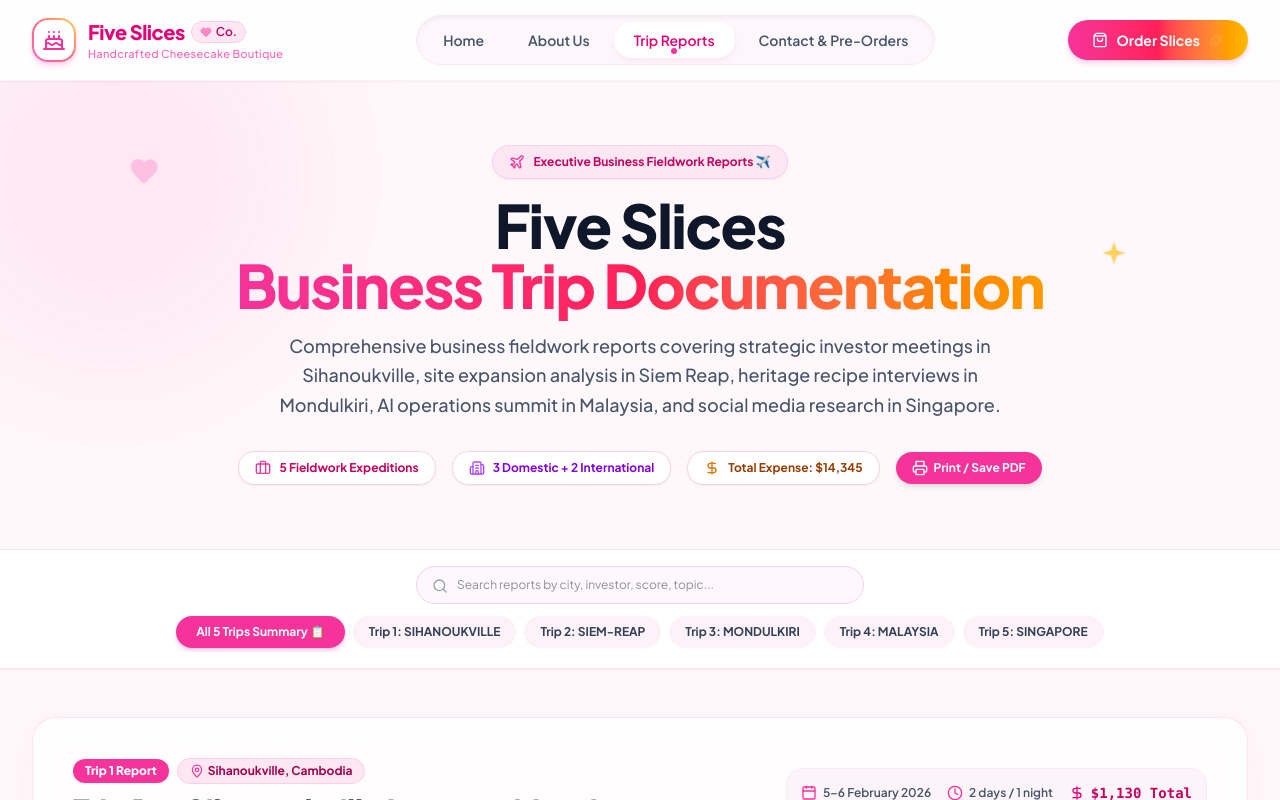
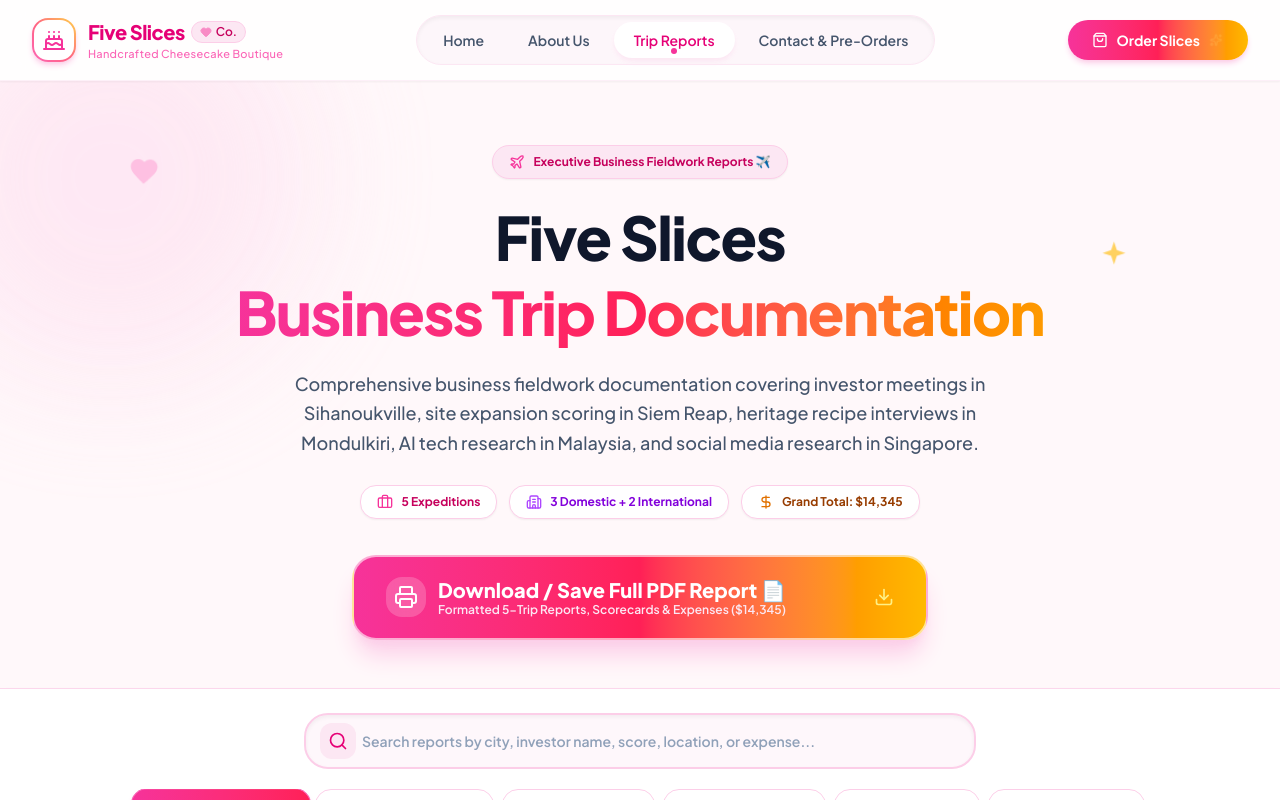
Before and after one commit to SokLeangSiv/BUS_Website, a Next.js app: page /trip-reports in a window 1280 px wide. Shown: the top 800 px of the page. Built offline with nearby package versions, Linux system fonts and the light colour scheme.

Commit message:
Redesign Trip Reports search input, trip selector UI, and add prominent PDF download banner

```diff
--- a/app/globals.css
+++ b/app/globals.css
@@ -86,3 +86,30 @@
 ::-webkit-scrollbar-thumb:hover {
   background: #ec4899;
 }
+
+/* Professional Print Media Styles */
+@media print {
+  body {
+    background: #ffffff !important;
+    color: #0f172a !important;
+    font-size: 11pt !important;
+    -webkit-print-color-adjust: exact !important;
+    print-color-adjust: exact !important;
+  }
+
+  header, footer, nav, .print-hidden, .pointer-events-none {
+    display: none !important;
+  }
+
+  .print-page-break {
+    page-break-after: always !important;
+    break-after: page !important;
+  }
+
+  .glass-card {
+    background: #ffffff !important;
+    border: 1px solid #cbd5e1 !important;
+    box-shadow: none !important;
+    backdrop-filter: none !important;
+  }
+}
--- a/app/trip-reports/page.tsx
+++ b/app/trip-reports/page.tsx
@@ -27,24 +27,50 @@
   PieChart,
   Search,
   Printer,
-  ChevronDown,
-  ChevronUp,
+  Download,
+  Cake,
+  X,
+  Compass,
 } from "lucide-react";
 
 export default function TripReportsPage() {
   const [activeTripId, setActiveTripId] = useState<string>("all");
   const [searchQuery, setSearchQuery] = useState("");
-  const [expandedTripId, setExpandedTripId] = useState<string | null>(null);
 
+  // Search logic: Searches across title, destination, purpose, overview, highlights, findings, locations, and expenses
   const filteredTrips = TRIP_REPORTS.filter((t) => {
-    const matchesTab = activeTripId === "all" || t.id === activeTripId;
-    const matchesSearch =
-      t.title.toLowerCase().includes(searchQuery.toLowerCase()) ||
-      t.destination.toLowerCase().includes(searchQuery.toLowerCase()) ||
-      t.purpose.toLowerCase().includes(searchQuery.toLowerCase()) ||
-      t.overview.toLowerCase().includes(searchQuery.toLowerCase()) ||
-      t.keyFindings.some((k) => k.toLowerCase().includes(searchQuery.toLowerCase()));
-    return matchesTab && matchesSearch;
+    // If user typed in search query, search across ALL trips regardless of active tab
+    const query = searchQuery.trim().toLowerCase();
+
+    if (query !== "") {
+      const matchesTitle = t.title.toLowerCase().includes(query);
+      const matchesDestination = t.destination.toLowerCase().includes(query);
+      const matchesPurpose = t.purpose.toLowerCase().includes(query);
+      const matchesOverview = t.overview.toLowerCase().includes(query);
+      const matchesLocationDetails = t.locationDetails.toLowerCase().includes(query);
+      const matchesHighlights = t.highlights.some((h) => h.toLowerCase().includes(query));
+      const matchesFindings = t.keyFindings.some((k) => k.toLowerCase().includes(query));
+      const matchesExpenses = t.expenses.some((e) => e.category.toLowerCase().includes(query));
+      const matchesScores = t.locationScores?.some(
+        (s) => s.name.toLowerCase().includes(query) || (s.notes && s.notes.toLowerCase().includes(query))
+      );
+      const matchesInterviewee = t.interviewee && t.interviewee.name.toLowerCase().includes(query);
+
+      return (
+        matchesTitle ||
+        matchesDestination ||
+        matchesPurpose ||
+        matchesOverview ||
+        matchesLocationDetails ||
+        matchesHighlights ||
+        matchesFindings ||
+        matchesExpenses ||
+        matchesScores ||
+        matchesInterviewee
+      );
+    }
+
+    return activeTripId === "all" || t.id === activeTripId;
   });
 
   const handlePrint = () => {
@@ -57,15 +83,37 @@
     <div className="relative min-h-screen pb-24 print:bg-white print:pb-0">
       <SprinklesBackground />
 
+      {/* PRINT-ONLY CORPORATE COVER HEADER */}
+      <div className="hidden print:block mb-8 p-6 border-b-2 border-pink-400">
+        <div className="flex items-center justify-between">
+          <div className="flex items-center gap-3">
+            <Cake className="w-8 h-8 text-pink-600" />
+            <div>
+              <h1 className="font-heading font-extrabold text-2xl text-pink-700">
+                Five Slices Cheesecake Co.
+              </h1>
+              <p className="text-xs text-slate-500 font-semibold">
+                Executive Fieldwork Documentation & Expansion Assessment
+              </p>
+            </div>
+          </div>
+          <div className="text-right text-xs text-slate-600 font-mono">
+            <p><strong>Total Expenditure:</strong> ${GRAND_TOTAL_EXPENSES.toLocaleString()} USD</p>
+            <p><strong>Status:</strong> Approved Fieldwork Record</p>
+          </div>
+        </div>
+      </div>
+
       {/* HEADER HERO */}
-      <section className="pt-12 pb-12 md:pt-16 md:pb-16 print:pt-4 print:pb-4">
-        <div className="max-w-7xl mx-auto px-4 sm:px-6 lg:px-8 relative z-10 text-center space-y-4">
-          <div className="inline-flex items-center gap-2 px-4 py-2 rounded-full bg-pink-100 border border-pink-200 text-pink-700 text-xs font-bold shadow-xs print:hidden">
+      <section className="pt-12 pb-10 md:pt-16 md:pb-12 print:pt-0 print:pb-4">
+        <div className="max-w-7xl mx-auto px-4 sm:px-6 lg:px-8 relative z-10 text-center space-y-5">
+
+          <div className="inline-flex items-center gap-2 px-4 py-2 rounded-full bg-pink-100 border border-pink-200 text-pink-700 text-xs font-bold shadow-xs print-hidden">
             <Plane className="w-4 h-4 text-pink-500" />
             <span>Executive Business Fieldwork Reports ✈️</span>
           </div>
 
-          <h1 className="font-heading font-extrabold text-4xl sm:text-5xl lg:text-6xl text-slate-900 tracking-tight">
+          <h1 className="font-heading font-extrabold text-4xl sm:text-5xl lg:text-6xl text-slate-900 tracking-tight leading-tight">
             Five Slices <br />
             <span className="bg-gradient-to-r from-pink-500 via-rose-500 to-amber-500 bg-clip-text text-transparent">
               Business Trip Documentation
@@ -73,79 +121,123 @@
           </h1>
 
           <p className="text-base sm:text-lg text-slate-600 max-w-3xl mx-auto leading-relaxed font-medium print:text-xs">
-            Comprehensive business fieldwork reports covering strategic investor meetings in Sihanoukville, site expansion analysis in Siem Reap, heritage recipe interviews in Mondulkiri, AI operations summit in Malaysia, and social media research in Singapore.
+            Comprehensive business fieldwork documentation covering investor meetings in Sihanoukville, site expansion scoring in Siem Reap, heritage recipe interviews in Mondulkiri, AI tech research in Malaysia, and social media research in Singapore.
           </p>
 
-          {/* Quick Stats & Print Action Bar */}
-          <div className="pt-4 flex flex-wrap items-center justify-center gap-4 text-xs font-bold print:hidden">
+          {/* Quick Stats Summary Pills */}
+          <div className="pt-2 flex flex-wrap items-center justify-center gap-3 text-xs font-bold print-hidden">
             <div className="px-4 py-2 rounded-2xl bg-white border border-pink-200 shadow-xs text-pink-700 flex items-center gap-2">
-              <Briefcase className="w-4 h-4 text-pink-500" /> 5 Fieldwork Expeditions
+              <Briefcase className="w-4 h-4 text-pink-500" /> 5 Expeditions
             </div>
             <div className="px-4 py-2 rounded-2xl bg-white border border-pink-200 shadow-xs text-purple-700 flex items-center gap-2">
               <Building2 className="w-4 h-4 text-purple-500" /> 3 Domestic + 2 International
             </div>
             <div className="px-4 py-2 rounded-2xl bg-white border border-pink-200 shadow-xs text-amber-800 flex items-center gap-2">
-              <DollarSign className="w-4 h-4 text-amber-600" /> Total Expense: ${GRAND_TOTAL_EXPENSES.toLocaleString()}
+              <DollarSign className="w-4 h-4 text-amber-600" /> Grand Total: ${GRAND_TOTAL_EXPENSES.toLocaleString()}
             </div>
+          </div>
+
+          {/* PROMINENT BIG PDF / PRINT DOWNLOAD ACTION BUTTON */}
+          <div className="pt-4 max-w-xl mx-auto print-hidden">
             <button
               onClick={handlePrint}
-              className="px-4 py-2 rounded-2xl bg-pink-500 text-white shadow-md hover:bg-pink-600 transition-colors flex items-center gap-1.5"
+              className="w-full group relative inline-flex items-center justify-center gap-3 px-8 py-5 rounded-3xl bg-gradient-to-r from-pink-500 via-rose-500 to-amber-400 text-white font-extrabold text-base sm:text-lg shadow-xl shadow-pink-200 hover:shadow-2xl hover:shadow-pink-300 hover:scale-[1.02] active:scale-95 transition-all duration-300 overflow-hidden border-2 border-white/60"
             >
-              <Printer className="w-4 h-4" /> Print / Save PDF
+              <div className="p-2 rounded-2xl bg-white/20 backdrop-blur-md">
+                <Printer className="w-6 h-6 text-white group-hover:scale-110 transition-transform" />
+              </div>
+              <div className="text-left">
+                <span className="block font-heading text-lg sm:text-xl leading-tight">
+                  Download / Save Full PDF Report 📄
+                </span>
+                <span className="block text-xs font-semibold text-pink-100">
+                  Formatted 5-Trip Reports, Scorecards & Expenses ($14,345)
+                </span>
+              </div>
+              <Download className="w-5 h-5 text-yellow-200 ml-auto group-hover:translate-y-0.5 transition-transform" />
             </button>
           </div>
+
         </div>
       </section>
 
-      {/* FILTER TABS & SEARCH BAR */}
-      <section className="sticky top-20 z-30 bg-white/90 backdrop-blur-md py-4 border-y border-pink-200/60 shadow-xs mb-12 print:hidden">
-        <div className="max-w-7xl mx-auto px-4 sm:px-6 lg:px-8 space-y-3">
+      {/* RE-DESIGNED SEARCH BAR & TRIP SELECTOR CONTROL BAR */}
+      <section className="sticky top-20 z-30 bg-white/95 backdrop-blur-xl py-6 border-y border-pink-200/80 shadow-md mb-12 print-hidden">
+        <div className="max-w-7xl mx-auto px-4 sm:px-6 lg:px-8 space-y-5">
 
-          {/* Search Box */}
-          <div className="relative max-w-md mx-auto">
-            <Search className="w-4 h-4 text-slate-400 absolute left-4 top-3" />
+          {/* Main Search Input Box */}
+          <div className="relative max-w-2xl mx-auto">
+            <div className="relative flex items-center">
+              <div className="absolute left-4 p-2 rounded-xl bg-pink-100 text-pink-600">
+                <Search className="w-5 h-5" />
+              </div>
               <input
                 type="text"
                 value={searchQuery}
                 onChange={(e) => setSearchQuery(e.target.value)}
-              placeholder="Search reports by city, investor, score, topic..."
-              className="w-full pl-10 pr-4 py-2.5 rounded-full bg-pink-50/60 border border-pink-200 text-xs text-slate-800 focus:outline-none focus:ring-2 focus:ring-pink-400"
+                placeholder="Search reports by city, investor name, score, location, or expense..."
+                className="w-full pl-14 pr-12 py-4 rounded-3xl bg-pink-50/60 border-2 border-pink-200 focus:border-pink-500 focus:bg-white focus:outline-none focus:ring-4 focus:ring-pink-200/50 text-sm font-semibold text-slate-800 placeholder-slate-400 shadow-inner transition-all"
               />
-            {searchQuery && (
+              {searchQuery ? (
                 <button
                   onClick={() => setSearchQuery("")}
-                className="absolute right-4 top-2.5 text-xs font-bold text-pink-500"
+                  className="absolute right-4 p-2 rounded-full bg-pink-100 hover:bg-pink-200 text-pink-600 transition-colors"
                 >
-                Clear
+                  <X className="w-4 h-4" />
                 </button>
+              ) : null}
+            </div>
+
+            {searchQuery && (
+              <div className="mt-2 flex items-center justify-between text-xs font-bold px-4">
+                <span className="text-pink-600 bg-pink-100 px-3 py-1 rounded-full border border-pink-200">
+                  🔍 Search Mode: Found {filteredTrips.length} matching report(s)
+                </span>
+                <button
+                  onClick={() => setSearchQuery("")}
+                  className="text-slate-500 hover:text-pink-600 underline"
+                >
+                  Clear Search
+                </button>
+              </div>
             )}
           </div>
 
-          {/* Navigation Buttons */}
+          {/* Trip Selection Pills */}
           <div className="flex items-center justify-start sm:justify-center gap-2 overflow-x-auto pb-1 scrollbar-none">
             <button
-              onClick={() => setActiveTripId("all")}
-              className={`px-5 py-2 rounded-full font-bold text-xs shrink-0 transition-all ${
-                activeTripId === "all"
-                  ? "bg-pink-500 text-white shadow-md shadow-pink-200"
-                  : "bg-pink-50 text-slate-700 hover:bg-pink-100"
+              onClick={() => {
+                setActiveTripId("all");
+                setSearchQuery("");
+              }}
+              className={`px-5 py-2.5 rounded-2xl font-extrabold text-xs shrink-0 transition-all border ${
+                activeTripId === "all" && !searchQuery
+                  ? "bg-gradient-to-r from-pink-500 to-rose-500 text-white border-pink-400 shadow-md shadow-pink-200 scale-105"
+                  : "bg-white text-slate-700 border-pink-200 hover:bg-pink-50 hover:text-pink-600"
               }`}
             >
               All 5 Trips Summary 📋
             </button>
-            {TRIP_REPORTS.map((t) => (
+            {TRIP_REPORTS.map((t) => {
+              const isActive = activeTripId === t.id && !searchQuery;
+              return (
                 <button
                   key={t.id}
-                onClick={() => setActiveTripId(t.id)}
-                className={`px-4 py-2 rounded-full font-bold text-xs shrink-0 transition-all ${
-                  activeTripId === t.id
-                    ? "bg-pink-500 text-white shadow-md shadow-pink-200"
-                    : "bg-pink-50 text-slate-700 hover:bg-pink-100"
+                  onClick={() => {
+                    setActiveTripId(t.id);
+                    setSearchQuery("");
+                  }}
+                  className={`px-4 py-2.5 rounded-2xl font-bold text-xs shrink-0 transition-all border flex items-center gap-1.5 ${
+                    isActive
+                      ? "bg-gradient-to-r from-pink-500 to-rose-500 text-white border-pink-400 shadow-md shadow-pink-200 scale-105"
+                      : "bg-white text-slate-700 border-pink-200 hover:bg-pink-50 hover:text-pink-600"
                   }`}
                 >
+                  <span className="w-2 h-2 rounded-full bg-pink-400" />
                   Trip {t.tripNumber}: {t.slug.toUpperCase()}
                 </button>
-            ))}
+              );
+            })}
           </div>
 
         </div>
@@ -154,28 +246,32 @@
       {/* TRIP REPORTS LIST */}
       <section className="max-w-7xl mx-auto px-4 sm:px-6 lg:px-8 space-y-16">
         {filteredTrips.length === 0 ? (
-          <div className="text-center py-12 bg-white/70 rounded-3xl border border-pink-200 max-w-md mx-auto">
-            <span className="text-3xl block mb-2">🔎</span>
-            <p className="text-sm font-bold text-slate-700">No reports matching "{searchQuery}"</p>
+          <div className="text-center py-16 bg-white/80 rounded-3xl border-2 border-pink-200 max-w-md mx-auto shadow-lg space-y-4">
+            <div className="w-16 h-16 rounded-full bg-pink-100 text-pink-600 flex items-center justify-center mx-auto text-2xl">
+              🔍
+            </div>
+            <h3 className="font-heading font-extrabold text-xl text-slate-900">
+              No matching reports found
+            </h3>
+            <p className="text-xs text-slate-600 px-6">
+              We couldn't find any fieldwork record matching <strong>"{searchQuery}"</strong>. Try searching for city names like "Siem Reap", "Sihanoukville", "Mondulkiri", or topics like "AI" or "Expenses".
+            </p>
             <button
               onClick={() => {
                 setSearchQuery("");
                 setActiveTripId("all");
               }}
-              className="mt-3 text-xs font-extrabold text-pink-600 underline"
+              className="px-6 py-2.5 rounded-full bg-pink-500 text-white font-bold text-xs shadow-md hover:bg-pink-600 transition-all"
             >
-              Reset Search Filter
+              Reset Search & View All Reports
             </button>
           </div>
         ) : (
-          filteredTrips.map((report) => {
-            const isExpanded = expandedTripId === report.id || activeTripId !== "all";
-
-            return (
+          filteredTrips.map((report) => (
             <div
               key={report.id}
               id={report.slug}
-                className="rounded-3xl glass-card border border-pink-200 p-6 sm:p-10 shadow-xl space-y-8 relative overflow-hidden transition-all duration-300 print:shadow-none print:border-slate-300"
+              className="rounded-3xl glass-card border-2 border-pink-200 p-6 sm:p-10 shadow-xl space-y-8 relative overflow-hidden transition-all duration-300 print:shadow-none print:border-slate-300 print:p-4 print-page-break"
             >
               {/* Top Bar Header */}
               <div className="flex flex-col lg:flex-row lg:items-center justify-between gap-4 border-b border-pink-200/80 pb-6">
@@ -211,10 +307,10 @@
               </div>
 
               {/* Purpose & Location Details */}
-                <div className="grid grid-cols-1 md:grid-cols-2 gap-6 bg-white/70 p-5 rounded-2xl border border-pink-100">
+              <div className="grid grid-cols-1 md:grid-cols-2 gap-6 bg-white/80 p-5 rounded-2xl border border-pink-100">
                 <div className="space-y-1">
                   <span className="text-[11px] font-extrabold text-pink-600 uppercase tracking-wide block">
-                      🎯 Primary Purpose
+                    🎯 Primary Fieldwork Purpose
                   </span>
                   <p className="text-xs text-slate-700 font-semibold leading-relaxed">
                     {report.purpose}
@@ -223,7 +319,7 @@
 
                 <div className="space-y-1">
                   <span className="text-[11px] font-extrabold text-pink-600 uppercase tracking-wide block">
-                      📍 Locations & Venues
+                    📍 Key Locations & Venues
                   </span>
                   <p className="text-xs text-slate-700 font-medium leading-relaxed">
                     {report.locationDetails}
@@ -267,7 +363,7 @@
               {report.locationScores && (
                 <div className="space-y-4">
                   <h3 className="font-heading font-bold text-lg text-slate-900 flex items-center gap-2">
-                      <TrendingUp className="w-5 h-5 text-pink-500" /> Siem Reap Location Matrix Scores (5-Point Scale)
+                    <TrendingUp className="w-5 h-5 text-pink-500" /> Siem Reap Location Evaluation Scores (5-Point Scale)
                   </h3>
                   <LocationScoreTable scores={report.locationScores} />
                 </div>
@@ -276,7 +372,7 @@
               {/* Fieldwork Highlights */}
               <div className="space-y-3">
                 <h3 className="font-heading font-bold text-lg text-slate-900 flex items-center gap-2">
-                    <Sparkles className="w-5 h-5 text-pink-500" /> Fieldwork Highlights
+                  <Sparkles className="w-5 h-5 text-pink-500" /> Fieldwork Highlights & Meetings
                 </h3>
                 <ul className="grid grid-cols-1 md:grid-cols-2 gap-3">
                   {report.highlights.map((item, idx) => (
@@ -325,8 +421,7 @@
               </div>
 
             </div>
-            );
-          })
+          ))
         )}
       </section>
 
@@ -343,7 +438,7 @@
           {/* 5 Priority Recommendations */}
           <div className="space-y-4">
             <h3 className="font-heading font-extrabold text-xl text-slate-900 flex items-center gap-2">
-              <CheckCircle className="w-6 h-6 text-pink-600" /> 5 Operational Recommendations
+              <CheckCircle className="w-6 h-6 text-pink-600" /> 5 Priority Recommendations
             </h3>
             <div className="space-y-3">
               {CONSOLIDATED_RECOMMENDATIONS.map((rec, i) => (
```
Lines whose indentation alone changed are shown as unchanged.
